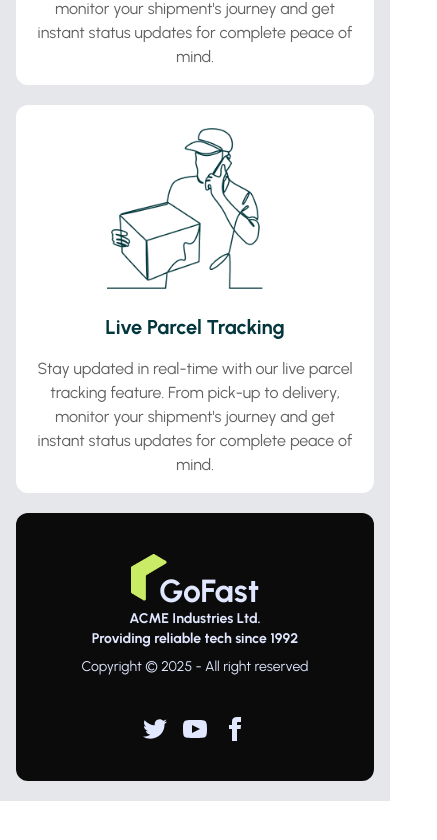
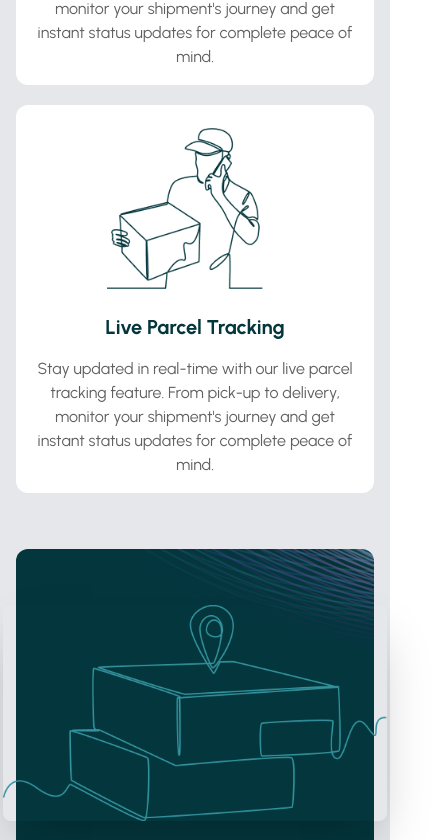
Before and after one commit to BFIbrahim/courier-website-fullstack, a React (Vite) app: page / in a window 390 px wide. Shown: the part 4482-5322 px from the top of the page, 437 px wide, since content can reach past the window. Before the commit the page ends 5283 px from the top, so only its background shows below. Built offline with nearby package versions, Linux system fonts and the light colour scheme.

Commit message:
Home - Become a Marchant section added

```diff
--- /dev/null
+++ b/src/pages/Home/BeMarchant/BeMarchant.jsx
@@ -0,0 +1,29 @@
+import React from 'react'
+import image from '../../../assets/location-merchant.png'
+
+const BeMarchant = () => {
+    return (
+        <div>
+            <div className="bg-[url('assets/be-a-merchant-bg.png')] bg-no-repeat bg-secondary p-10 rounded-xl text-white my-14">
+                <div className="hero-content flex-col lg:flex-row-reverse">
+                    <img
+                        src={image}
+                        className="max-w-sm rounded-lg shadow-2xl"
+                    />
+                    <div>
+                        <h1 className="text-4xl font-bold">Merchant and Customer Satisfaction is Our First Priority</h1>
+                        <p className="py-6">
+                            We offer the lowest delivery charge with the highest value along with 100% safety of your product. Pathao courier delivers your parcels in every corner of Bangladesh right on time.
+                        </p>
+                        <div className='flex gap-4'>
+                            <button className="btn btn-primary text-black rounded-full">Become a Merchant</button>
+                            <button className="btn bg-transparent borrder-2 border-primary text-white rounded-full">Earn with Profast Courier</button>
+                        </div>
+                    </div>
+                </div>
+            </div>
+        </div>
+    )
+}
+
+export default BeMarchant
--- a/src/pages/Home/Features/Features.jsx
+++ b/src/pages/Home/Features/Features.jsx
@@ -4,6 +4,7 @@ import img2 from '../../../assets/safe-delivery.png'
 
 const Features = () => {
     return (
+        <div className='md:w-11/12 mx-auto'>
             <div className='border-t-secondary border-dashed border-t-2 pt-14 '>
                 <div className=' text-center md:text-start lg:text-start md:flex gap-10 items-center  bg-white px-5 py-4 rounded-xl mb-5'>
                     <div className='w-44 h-44 mx-auto md:border-r-2 border-accent border-dashed pr-5 flex items-center'>
@@ -33,6 +34,7 @@ const Features = () => {
                     </div>
                 </div>
             </div>
+        </div>
     )
 }
 
--- a/src/pages/Home/Home/Home.jsx
+++ b/src/pages/Home/Home/Home.jsx
@@ -4,6 +4,7 @@ import WorkProcess from '../WorkProcess/WorkProcess'
 import Services from '../Services/Services'
 import OurClients from '../OurClients/OurClients'
 import Features from '../Features/Features'
+import BeMarchant from '../BeMarchant/BeMarchant'
 
 const Home = () => {
   return (
@@ -13,6 +14,7 @@ const Home = () => {
         <Services></Services>
         <OurClients></OurClients>
         <Features></Features>
+        <BeMarchant></BeMarchant>
     </div>
   )
 }
```
Lines whose indentation alone changed are shown as unchanged.
